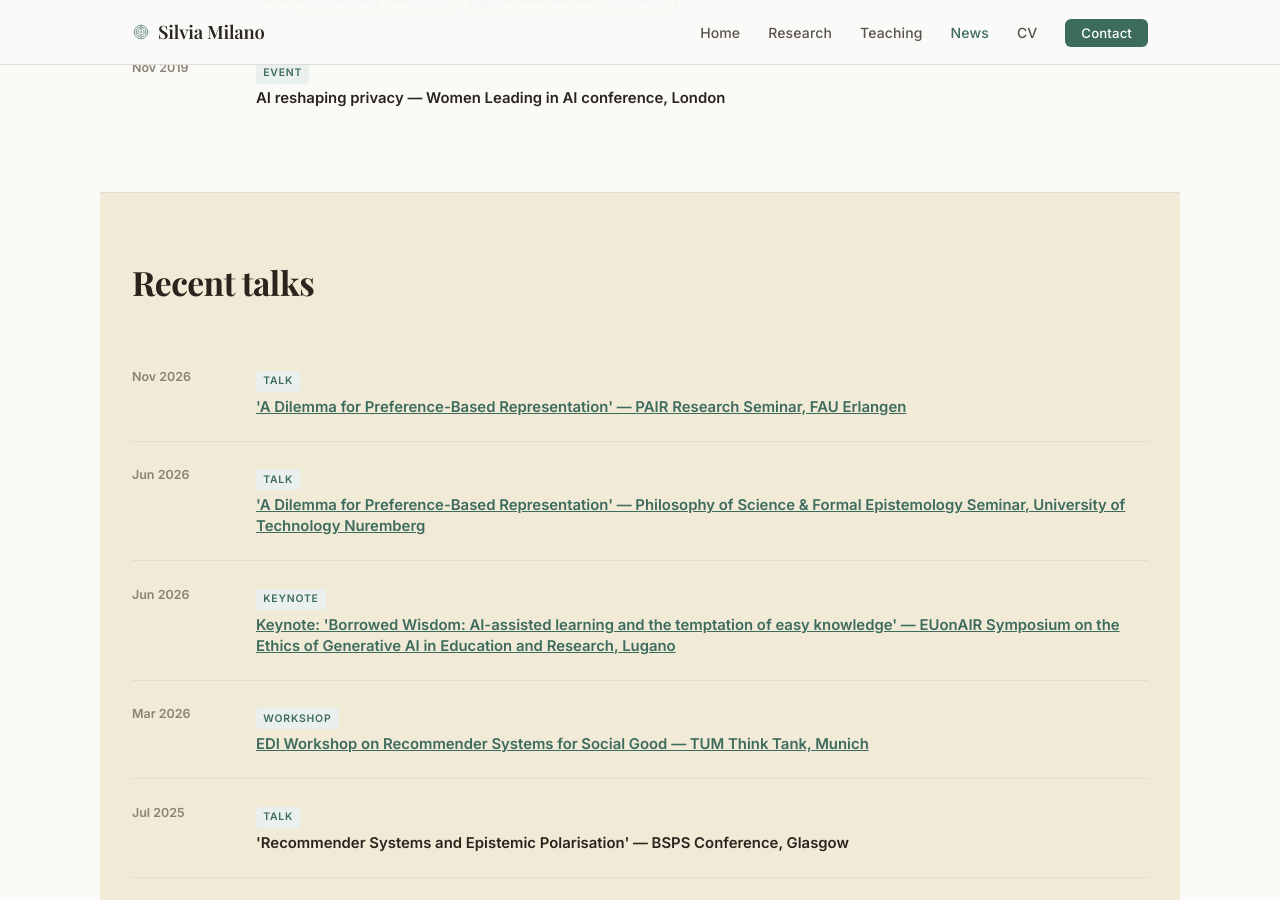
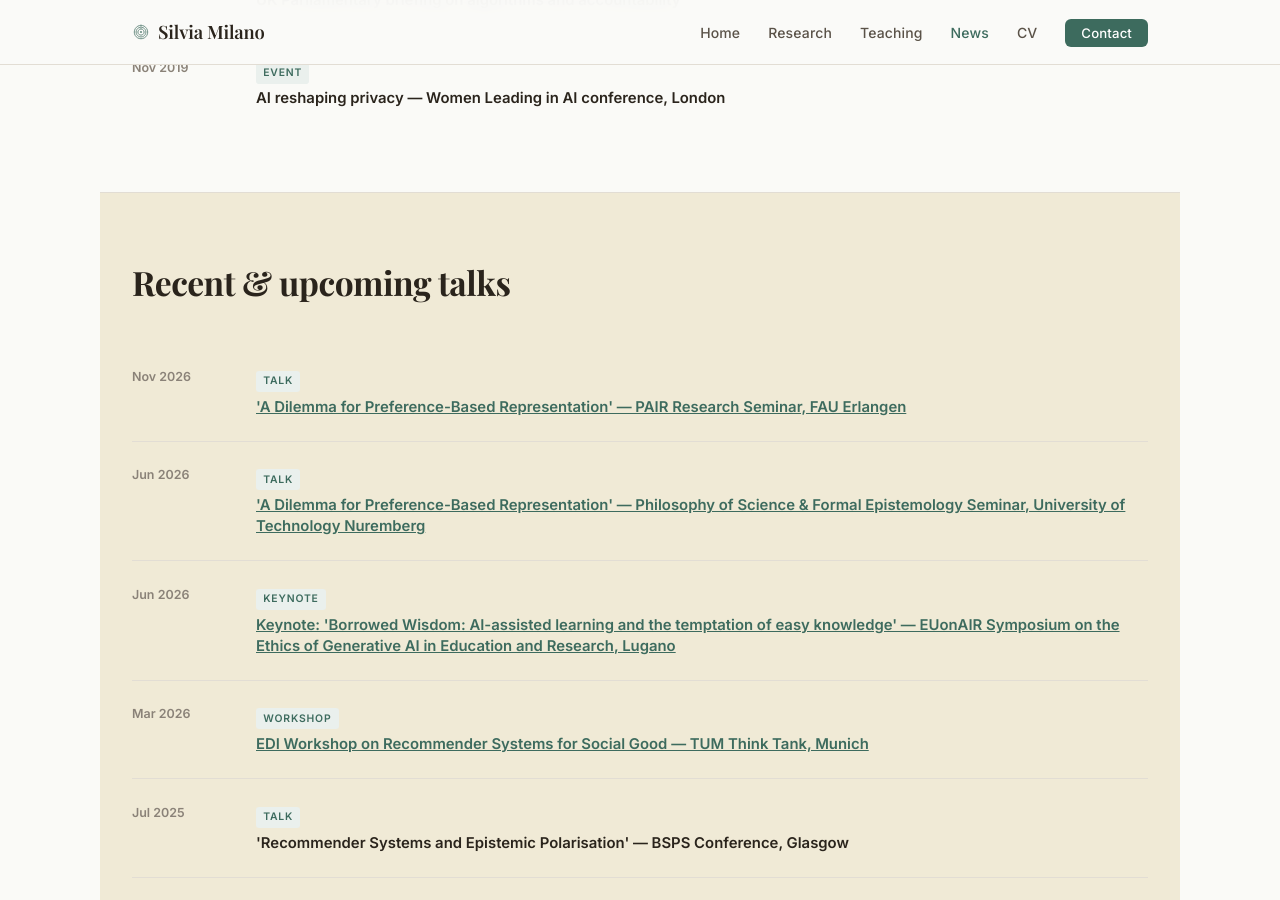
Before and after one commit to capt-c/silvia-milano-website, a Jekyll site: the page built from silvia-milano-site/news.html, in a window 1280 px wide and 900 px high, scrolled down 1630 px. Built offline with Jekyll 4.4.1, drawn with Linux system fonts in a browser that asks for light colours; some web fonts are replaced.

Commit message:
Update news.html

```diff
--- a/silvia-milano-site/news.html
+++ b/silvia-milano-site/news.html
@@ -39,7 +39,7 @@ description: "Talks, public engagement, media appearances, and events by Silvia
   <!-- ── Selected talks ── -->
   <section class="section section-limestone" id="talks">
 <!--    <p class="section-label">Recent talks</p>  -->
-    <h2 class="section-title">Recent talks</h2>
+    <h2 class="section-title">Recent &amp; upcoming talks</h2>
     <div class="news-list">
       {% assign talk_count = 0 %}
       {% for item in site.data.news %}
```
